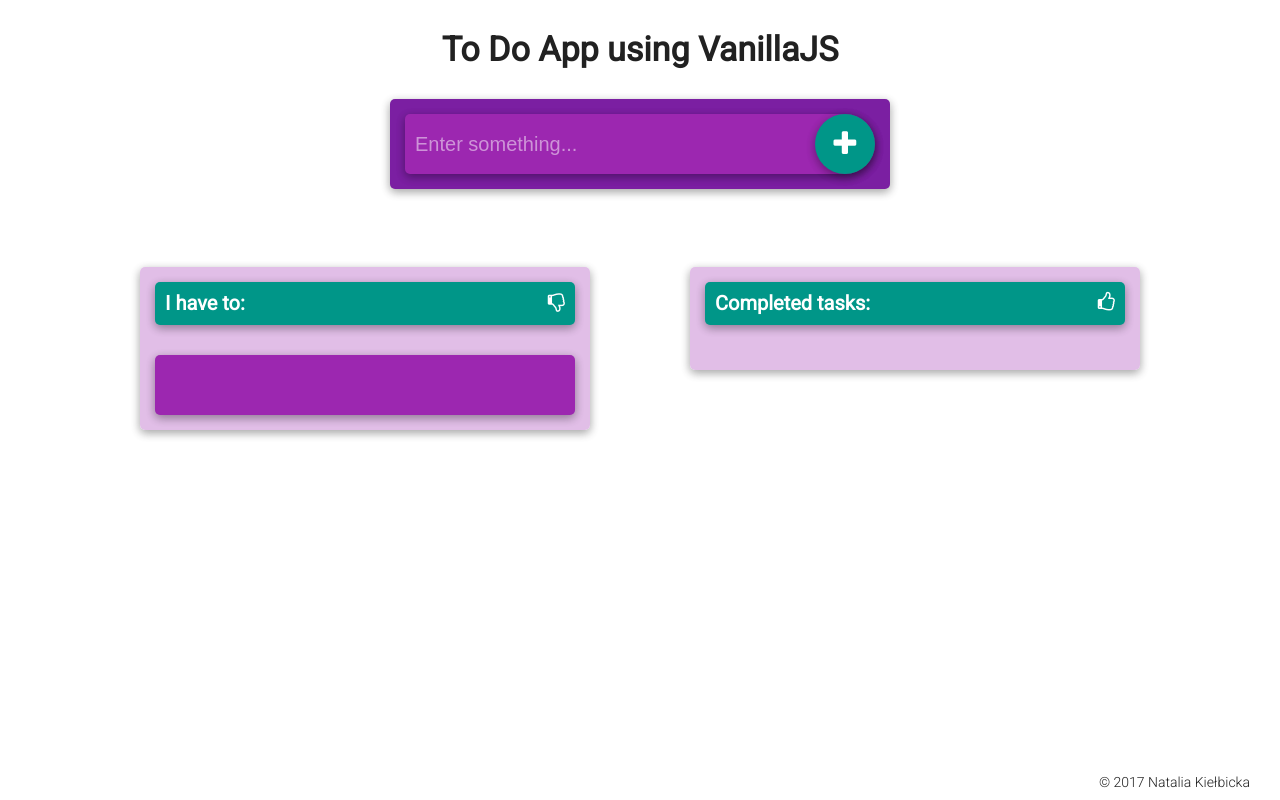
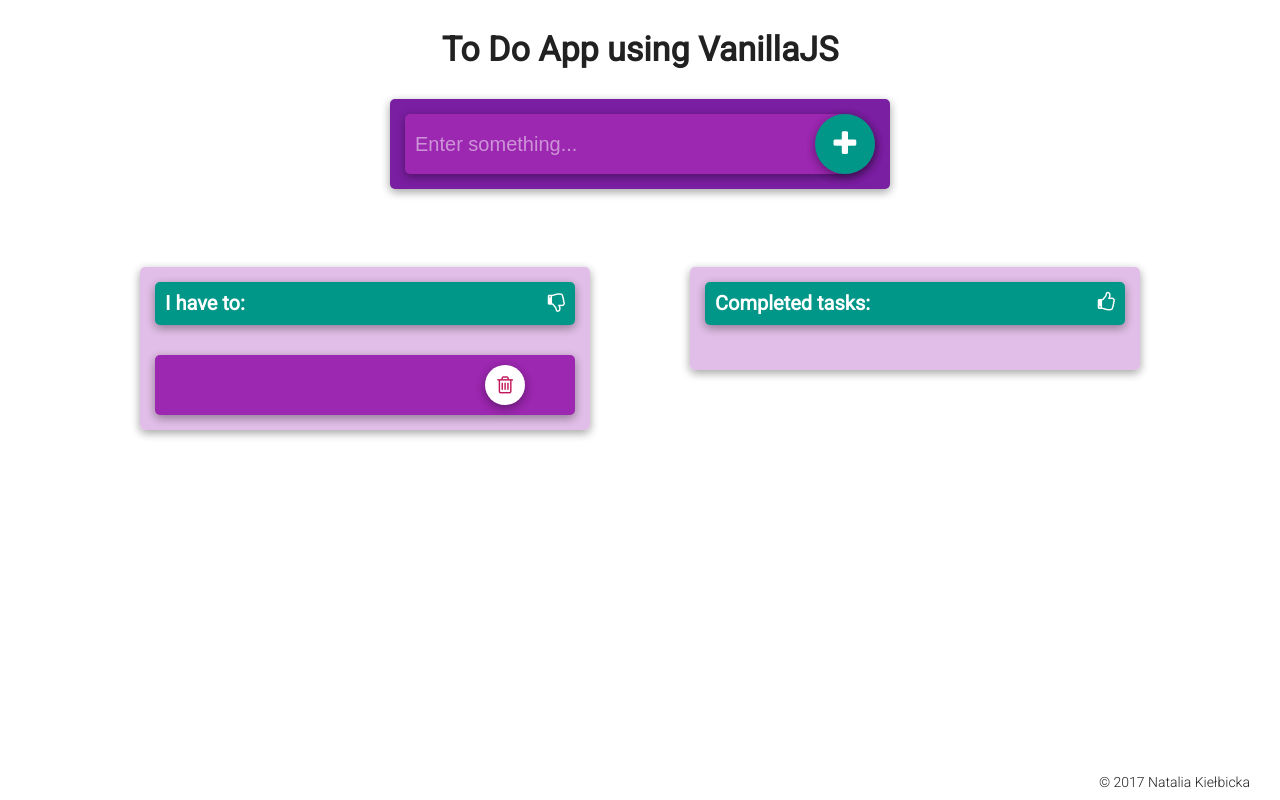
Before and after one commit to nataliakielbicka/todoapp, an Angular app: page / in a window 1280 px wide. Both pictures are taken after a click on the button 845 px from the left and 144 px from the top of the page. Built offline with nearby package versions, Linux system fonts and the light colour scheme.

Commit message:
add remove task method

```diff
--- a/src/app/app.component.html
+++ b/src/app/app.component.html
@@ -17,6 +17,9 @@
         <ul class="todo__list list" id="todo-list">
           <li *ngFor="let task of taskList" class="list__item item">
             <span class="item__text">{{task}}</span>
+            <span class="item__buttons">
+              <span class="item__buttons--remove" (click)="remove(task)"></span>
+            </span>
           </li>
         </ul>
       </div>
--- a/src/app/app.component.ts
+++ b/src/app/app.component.ts
@@ -12,4 +12,7 @@ export class AppComponent {
     this.taskList.push(this.newTask);
     this.newTask = '';
   }
+  remove(task: string) {
+    this.taskList = this.taskList.filter(e => e !== task);
+  }
 }
```
